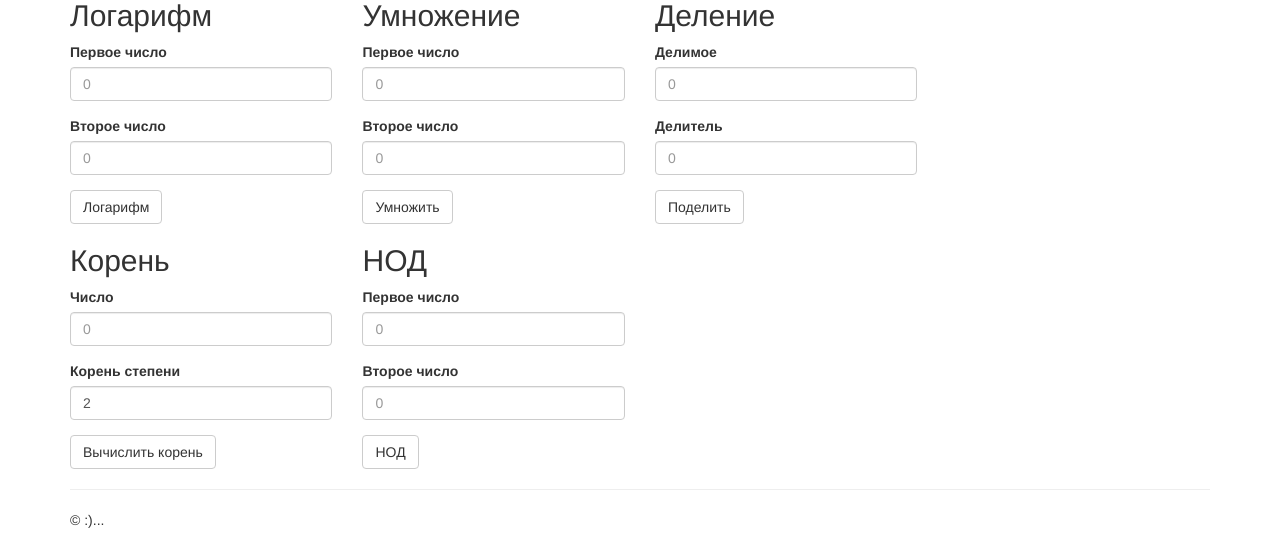
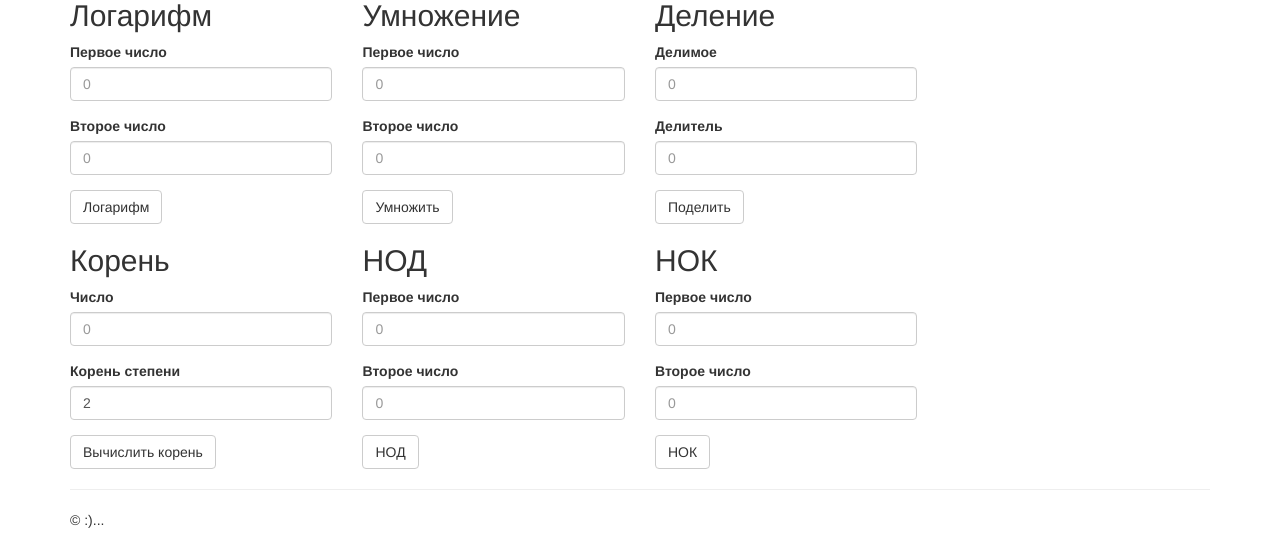
Before and after one commit to maxwww/git, a PHP site: page /main.php in a window 1280 px wide. Shown: the part 637-1177 px from the top of the page. Run offline with PHP 8.4, Linux system fonts and the light colour scheme; some libraries are stand-ins or nearby versions.

Commit message:
Lcm was implemented

```diff
--- a/config/conf.php
+++ b/config/conf.php
@@ -9,4 +9,5 @@ return [
     'root' => 'Root',
     'logarifm' => 'Logarifm',
     'gcd' => 'Gcd',
+    'lcm' => 'Lcm',
 ];
--- a/tpl/main.php
+++ b/tpl/main.php
@@ -204,6 +204,22 @@
             </div><!--/.col-xs-6.col-lg-4-->
 
 
+            <div class="col-xs-6 col-lg-4">
+              <h2>НОК</h2>
+              <form method="POST" action="">
+                    <div class="form-group">
+                        <label for="additionN1">Первое число</label>
+                        <input type="text" name="num1" class="form-control" id="additionN1" placeholder="0">
+                    </div>
+                    <div class="form-group">
+                        <label for="additionN2">Второе число</label>
+                        <input type="text" name="num2" class="form-control" id="additionN2" placeholder="0">
+                    </div>
+                    <input name="lcm" type="hidden" value="1"/>
+                    <button type="submit" class="btn btn-default">НОК</button>
+                </form>
+            </div><!--/.col-xs-6.col-lg-4-->
+
 
           </div><!--/row-->
 
```
Also changed, not shown: lib/Lcm.php (added, +25 -0 lines).
